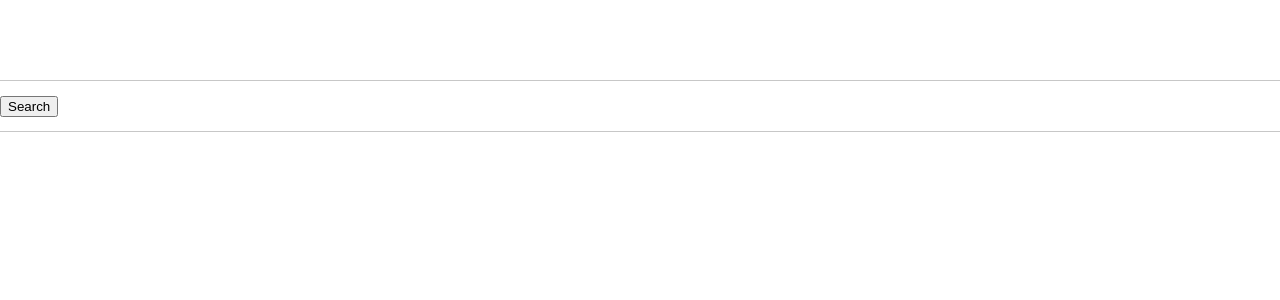
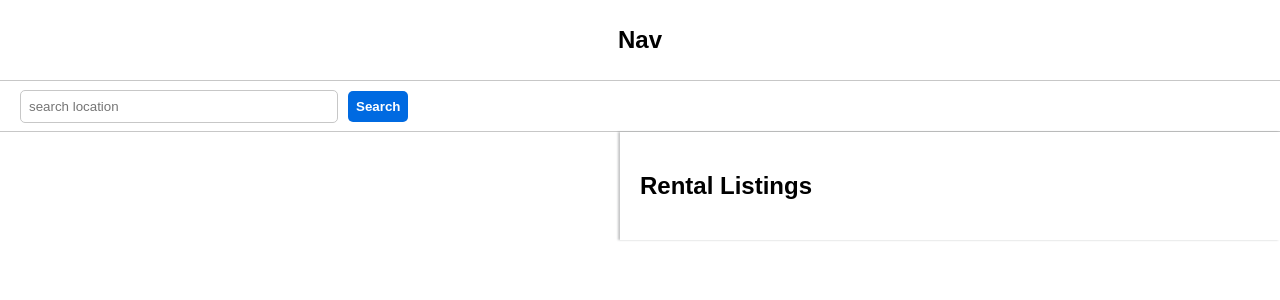
Before and after one commit to chrislanejones/listing-clone-app, a Next.js app: page / in a window 1280 px wide. Shown: the top 300 px of the page. Built offline with nearby package versions, Linux system fonts and the light colour scheme.

Commit message:
Adding Page.js content

```diff
--- a/src/app/componates/NavBar.js
+++ b/src/app/componates/NavBar.js
@@ -3,7 +3,9 @@ import React from "react";
 const Navbar = () => {
   return (
     <nav>
-      <></>
+      <>
+        <h1>Nav</h1>
+      </>
     </nav>
   );
 };
--- a/src/app/componates/SearchBar.js
+++ b/src/app/componates/SearchBar.js
@@ -3,7 +3,7 @@ import React from "react";
 const SearchBar = () => {
   return (
     <div className="search-bar">
-      <import placeholder="search location" />
+      <input placeholder="search location" />
       <button>Search</button>
     </div>
   );
--- a/src/app/globals.css
+++ b/src/app/globals.css
@@ -25,3 +25,44 @@ nav {
   align-items: center;
   border-bottom: rgb(199, 199, 199) solid 1px;
 }
+
+.search-bar input {
+  border: rgb(199, 199, 199) solid 1px;
+  border-radius: 5px;
+  width: 300px;
+  padding: 8px;
+  margin: 10px 5px 10px 20px;
+}
+
+.search-bar button {
+  background-color: rgb(0, 106, 225);
+  color: rgb(255, 255, 255);
+  border: none;
+  border-radius: 5px;
+  font-weight: bold;
+  padding: 8px;
+  margin: 10px 5px;
+}
+
+main {
+  display: flex;
+}
+
+article {
+  width: 50vw;
+}
+
+article.listings {
+  box-shadow: rgba(60, 64, 67, 0.3) -2px 0 2px;
+  padding: 20px;
+}
+
+.card-container {
+  width: 100%;
+  height: 90%;
+  display: flex;
+  flex-direction: row;
+  flex-wrap: wrap;
+  justify-content: center;
+  overflow-y: scroll;
+}
--- a/src/app/page.js
+++ b/src/app/page.js
@@ -1,11 +1,29 @@
+import Card from "./componates/Card";
+import Map from "./componates/Map";
 import Navbar from "./componates/NavBar";
 import SearchBar from "./componates/SearchBar";
+
+// "https://api.hygraph.com/v1/properties"
+const getProperties = async () => {
+  const HYGRAPH_ENDPOINT = process.env.HYGRAPH_ENDPOINT;
+};
 
 const Home = () => {
   return (
     <>
       <Navbar />
       <SearchBar />
+      <main>
+        <article>
+          <Map />
+        </article>
+        <article className="listings">
+          <h2>Rental Listings</h2>
+          <div className="card-container">
+            <Card />
+          </div>
+        </article>
+      </main>
     </>
   );
 };
```
Also changed, not shown: 1 other file (tests, documents, lock files or other folders).
